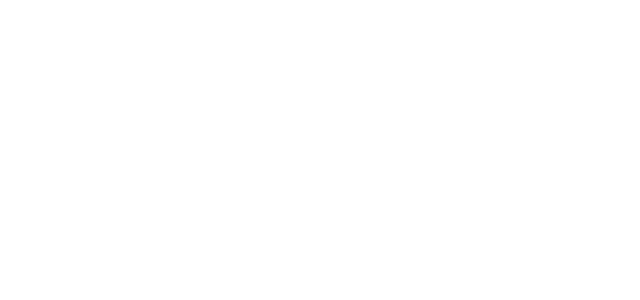
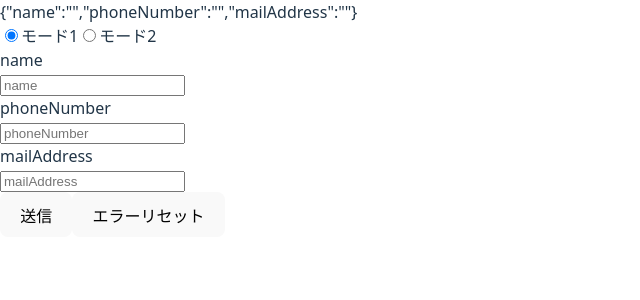
Before and after one commit to rx21js6/learn-vite-react-20250302, a React (Vite) app: page /customForm in a window 1280 px wide. Before the commit this address had no page. Shown: the top 300 px of the page, without its empty margins (0-640 px from the left). Built offline with nearby package versions, Linux system fonts and the light colour scheme.

Commit message:
react-hook-form+zod

```diff
--- a/package.json
+++ b/package.json
@@ -16,12 +16,15 @@
   },
   "dependencies": {
     "@apollo/client": "^3.13.4",
+    "@hookform/resolvers": "^5.0.1",
     "axios": "^1.8.3",
     "graphql": "^16.10.0",
     "react": "^19.0.0",
     "react-dom": "^19.0.0",
+    "react-hook-form": "^7.55.0",
     "react-router": "^7.3.0",
-    "react-router-dom": "^7.3.0"
+    "react-router-dom": "^7.3.0",
+    "zod": "^3.24.2"
   },
   "devDependencies": {
     "@eslint/js": "^9.22.0",
--- /dev/null
+++ b/src/components/pages/CustomForm.tsx
@@ -0,0 +1,125 @@
+import { z } from 'zod'
+import { CustomErrorField } from '../parts/CustomErrorField'
+import { useForm } from 'react-hook-form'
+import { zodResolver } from '@hookform/resolvers/zod'
+import { useState } from 'react'
+
+// モード１用スキーマ
+const schemaMode1 = z.object({
+  name: z.string().min(1, '名前は必須です'),
+  phoneNumber: z.string().min(1, '電話番号は必須です').or(z.undefined()),
+  mailAddress: z.string().optional(),
+})
+
+// モード２用スキーマ
+const schemaMode2 = z.object({
+  name: z.string().min(1, '名前は必須です'),
+  phoneNumber: z.string().optional(),
+  mailAddress: z
+    .string()
+    .email('正しいメールアドレスを入力してください')
+    .min(1, 'メールアドレスは必須です')
+    .or(z.undefined()),
+})
+
+type FormDataMode1 = z.infer<typeof schemaMode1>
+type FormDataMode2 = z.infer<typeof schemaMode2>
+
+export const CustomForm: React.FC = () => {
+  const [mode, setMode] = useState('1')
+
+  const defaultValues = {
+    name: '',
+    phoneNumber: '',
+    mailAddress: '',
+  }
+
+  const formMode1 = useForm<FormDataMode1>({
+    mode: 'onBlur',
+    reValidateMode: 'onBlur',
+    resolver: zodResolver(schemaMode1),
+    defaultValues,
+  })
+
+  const formMode2 = useForm<FormDataMode2>({
+    mode: 'onBlur',
+    reValidateMode: 'onBlur',
+    resolver: zodResolver(schemaMode2),
+    defaultValues,
+  })
+
+  const [formMode, setFormMode] = useState<ReturnType<typeof useForm<FormDataMode1>> | ReturnType<typeof useForm<FormDataMode2>>>(formMode1)
+
+  const onModeChange = (event: React.ChangeEvent<HTMLInputElement>) => {
+    console.log('モード変更:', event.target.value)
+    if (event.target.value === '2') {
+      setFormMode(formMode2)
+    } else {
+      setFormMode(formMode1)
+    }
+    setMode(event.target.value)
+  }
+  const onSubmit = (formData: FormDataMode1 | FormDataMode2) => {
+    console.log('正常:', formData)
+  }
+  const onError = (errors: unknown) => {
+    console.log('エラー:', errors)
+  }
+
+  return (
+    <div>
+      <div>
+        {JSON.stringify(formMode.watch())}
+      </div>
+      <div>
+        <label>
+          <input
+            type="radio"
+            checked={mode === '1'}
+            onChange={onModeChange}
+            value="1"
+          />
+          モード1
+        </label>
+        <label>
+          <input
+            type="radio"
+            checked={mode === '2'}
+            onChange={onModeChange}
+            value="2"
+          />
+          モード2
+        </label>
+      </div>
+      <form onSubmit={formMode.handleSubmit(onSubmit, onError)}>
+        <CustomErrorField
+          title={'name'}
+          placeholder={'name'}
+          form={formMode as ReturnType<typeof useForm<FormDataMode1>> | ReturnType<typeof useForm<FormDataMode2>>}
+          name={'name'}
+        />
+        <CustomErrorField
+          title={'phoneNumber'}
+          placeholder={'phoneNumber'}
+          form={formMode as ReturnType<typeof useForm<FormDataMode1>> | ReturnType<typeof useForm<FormDataMode2>>}
+          name={'phoneNumber'}
+        />
+        <CustomErrorField
+          title={'mailAddress'}
+          placeholder={'mailAddress'}
+          form={formMode as ReturnType<typeof useForm<FormDataMode1>> | ReturnType<typeof useForm<FormDataMode2>>}
+          name={'mailAddress'}
+        />
+        <button type="submit">送信</button>
+        <button
+          type="button"
+          onClick={() => {
+            formMode.clearErrors()
+          }}
+        >
+          エラーリセット
+        </button>
+      </form>
+    </div>
+  )
+}
--- a/src/components/pages/FormPage.tsx
+++ b/src/components/pages/FormPage.tsx
@@ -1,4 +1,4 @@
-import { CustomTextField } from "../parts/CustomTextField"
+import { CustomTextField } from '../parts/CustomTextField'
 
 const FormPage: React.FC = () => {
   return (
--- a/src/components/pages/Main.tsx
+++ b/src/components/pages/Main.tsx
@@ -57,6 +57,16 @@
               /formPage
             </a>
           </li>
+          <li>
+            <a
+              href="#"
+              onClick={() => {
+                navigate('/customForm')
+              }}
+            >
+              /customForm
+            </a>
+          </li>
         </ul>
       </div>
       <div>
--- /dev/null
+++ b/src/components/parts/CustomErrorField.tsx
@@ -0,0 +1,30 @@
+import { UseFormReturn, FieldValues } from 'react-hook-form'
+
+import { Path } from 'react-hook-form'
+
+export type CustomErrorFieldProps<
+  TFieldValues extends FieldValues = Record<string, unknown>,
+> = {
+  title: string
+  name: Path<TFieldValues>
+  placeholder: string
+  form: UseFormReturn<TFieldValues>
+}
+export const CustomErrorField = <TFieldValues extends FieldValues>(
+  props: CustomErrorFieldProps<TFieldValues>
+) => {
+  const { title, name, placeholder, form } = props
+  return (
+    <div className="customErrorField">
+      <div className="customErrorFieldHeader">
+        <label className="customErrorFieldLabel">{title}</label>
+      </div>
+      <div className="customErrorFieldInput">
+        <input type="text" placeholder={placeholder} {...form.register(name)} />
+      </div>
+      <div className="customErrorFieldError">
+        {(form.formState.errors[name]?.message as string) ?? ''}
+      </div>
+    </div>
+  )
+}
--- a/src/components/parts/CustomTextField.css
+++ b/src/components/parts/CustomTextField.css
@@ -23,9 +23,9 @@
   .customTextFieldLabel {
     background-color: rgb(219, 101, 101);
     padding: 8px;
-    white-space: nowrap;       /* 改行させない */
-    overflow: hidden;          /* はみ出た部分を隠す */
-    text-overflow: ellipsis;   /* はみ出た場合に省略記号を表示 */
+    white-space: nowrap; /* 改行させない */
+    overflow: hidden; /* はみ出た部分を隠す */
+    text-overflow: ellipsis; /* はみ出た場合に省略記号を表示 */
   }
 
   .customTextFieldNote {
--- a/src/components/parts/CustomTextField.tsx
+++ b/src/components/parts/CustomTextField.tsx
@@ -4,11 +4,13 @@
   return (
     <div className="customTextField">
       <div className="customTextFieldHeader">
-        <label className="customTextFieldLabel">フォームタイトルが長い文字列</label>
+        <label className="customTextFieldLabel">
+          フォームタイトルが長い文字列
+        </label>
         <div className="customTextFieldNote">注釈の文言もそこそこ長い</div>
       </div>
       <div className="customTextFieldInput">
-        <input type="text" value="入力フィールド"/>
+        <input type="text" value="入力フィールド" />
       </div>
     </div>
   )
--- a/src/routes.tsx
+++ b/src/routes.tsx
@@ -7,6 +7,7 @@
 import Main from './components/pages/Main'
 import Hello4 from './components/pages/Hello4'
 import FormPage from './components/pages/FormPage'
+import { CustomForm } from './components/pages/CustomForm'
 
 const AppRoutes: React.FC = () => {
   return (
@@ -19,6 +20,7 @@
       <Route path="/formPage" element={<FormPage />} />
       <Route path="/error" element={<ErrorPage />} />
       <Route path="/success" element={<div>Success Page</div>} />
+      <Route path="/customForm" element={<CustomForm />} />
     </Routes>
   )
 }
```
Also changed, not shown: 2 other files (tests, documents, lock files or other folders).
